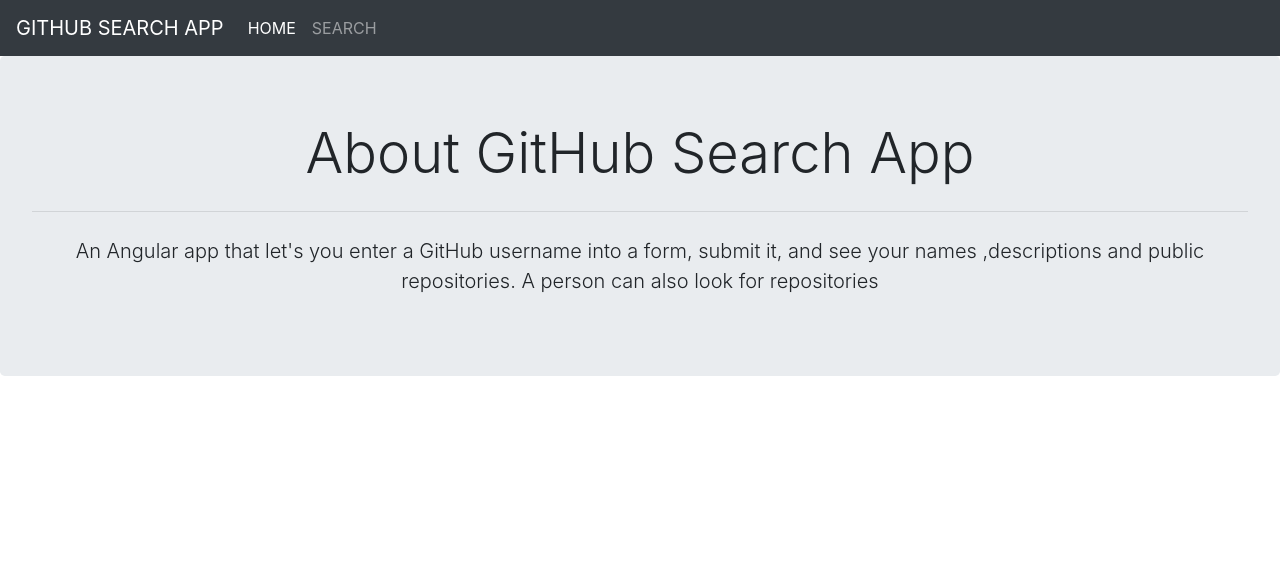
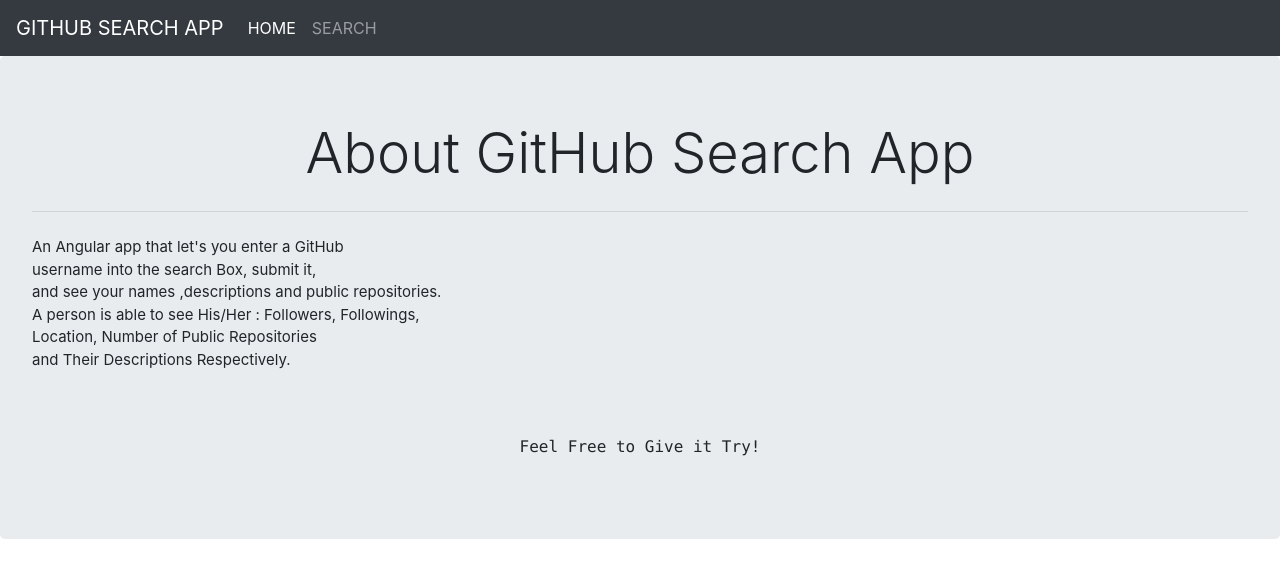
Before and after one commit to Julia-Agasaro/IP-Github, an Angular app: page /home in a window 1280 px wide. Shown: the top 578 px of the page. Built offline with nearby package versions, Linux system fonts and the light colour scheme.

Commit message:
Styled Words in the Home page

```diff
--- a/src/app/home/home.component.html
+++ b/src/app/home/home.component.html
@@ -1,5 +1,6 @@
 <div class="jumbotron">
     <h1 class="display-4 text-center">About GitHub Search App</h1>
     <hr class="my-4">
-    <p class="lead text-center">An Angular app that let's you  enter a GitHub username into a form, submit it, and see your names ,descriptions and public repositories. A person can also look for repositories</p>
+    <p class="text-justify">An Angular app that let's you  enter a GitHub <br> username into the search Box, submit it,<br> and see your names ,descriptions and public repositories.<br> A person is able to see His/Her : Followers, Followings,<br> Location, Number of Public Repositories <br> and Their Descriptions Respectively.</p>
+    <br><br><p class="text-monospace">Feel Free to Give it  Try!</p>
   </div>
```
